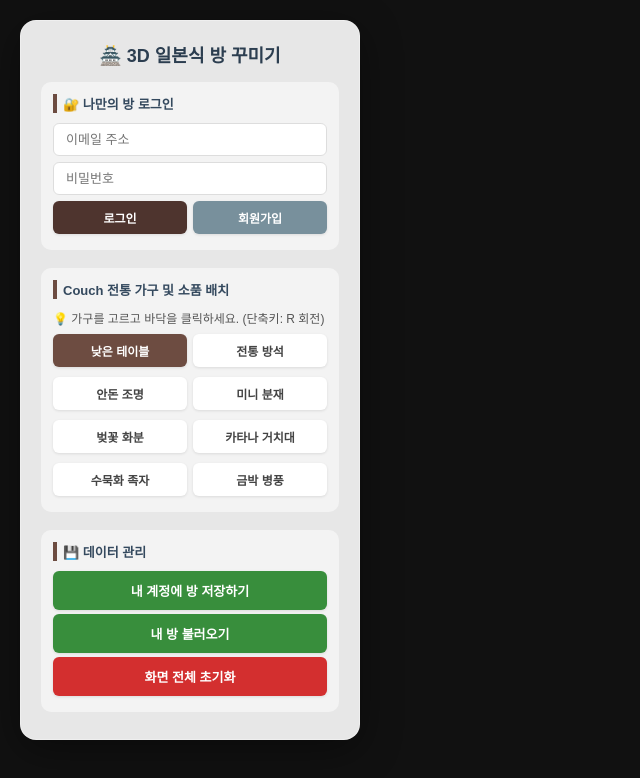
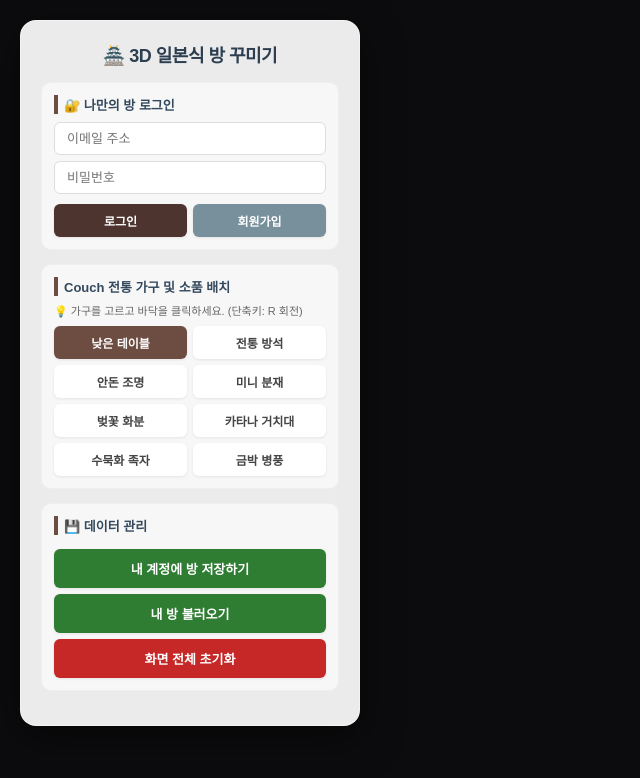
Before and after one commit to alyagsosiji/japan_home, a plain HTML site: page index.html in a window 1280 px wide. Shown: the whole page, without its empty margins (0-640 px from the left). Drawn offline with nearby package versions, Linux system fonts and the light colour scheme.

Commit message:
Update style.css

```diff
--- a/style.css
+++ b/style.css
@@ -9,7 +9,7 @@ body, html {
     width: 100%;
     height: 100%;
     overflow: hidden;
-    background-color: #111;
+    background-color: #0c0c0e;
 }
 
 #canvas-container {
@@ -27,14 +27,14 @@ body, html {
     left: 20px;
     z-index: 10;
     width: 340px;
-    max-height: 90vh;
+    max-height: 92vh;
     overflow-y: auto;
-    background: rgba(255, 255, 255, 0.9);
-    backdrop-filter: blur(12px);
+    background: rgba(255, 255, 255, 0.92);
+    backdrop-filter: blur(16px);
     padding: 20px;
     border-radius: 16px;
-    box-shadow: 0 10px 40px rgba(0, 0, 0, 0.4);
-    border: 1px solid rgba(255, 255, 255, 0.3);
+    box-shadow: 0 12px 40px rgba(0, 0, 0, 0.5);
+    border: 1px solid rgba(255, 255, 255, 0.4);
 }
 
 h1 {
@@ -42,24 +42,32 @@ h1 {
     color: #2c3e50;
     margin-bottom: 15px;
     text-align: center;
+    letter-spacing: -0.5px;
 }
 
 .menu-section {
-    margin-bottom: 18px;
-    background: rgba(255, 255, 255, 0.5);
+    margin-bottom: 14px;
+    background: rgba(255, 255, 255, 0.6);
     padding: 12px;
     border-radius: 10px;
+    border: 1px solid rgba(0,0,0,0.03);
 }
 
 h3 {
     font-size: 13px;
     color: #34495e;
-    margin-bottom: 10px;
+    margin-bottom: 8px;
     border-left: 4px solid #6d4c41;
     padding-left: 6px;
 }
 
-/* 입력창 스타일 */
+.guide-text {
+    font-size: 11px;
+    color: #666;
+    margin-bottom: 8px;
+    line-height: 1.3;
+}
+
 input {
     width: 100%;
     padding: 8px 12px;
@@ -69,10 +77,10 @@ input {
     font-size: 13px;
 }
 
-/* 버튼 구조 정의 */
 .btn-group {
     display: flex;
     gap: 6px;
+    margin-top: 4px;
 }
 
 .grid-menu {
@@ -84,7 +92,6 @@ input {
 button {
     width: 100%;
     padding: 8px 10px;
-    margin-bottom: 4px;
     border: none;
     border-radius: 6px;
     background: #ffffff;
@@ -93,11 +100,12 @@ button {
     font-weight: bold;
     cursor: pointer;
     transition: all 0.15s ease;
-    box-shadow: 0 1px 3px rgba(0,0,0,0.1);
+    box-shadow: 0 1px 3px rgba(0,0,0,0.08);
 }
 
 button:hover {
-    background: #f5f5f5;
+    background: #f1f2f6;
+    transform: translateY(-1px);
 }
 
 button.active {
@@ -115,24 +123,41 @@ button.active {
     background: #78909c;
 }
 
+.action-blue {
+    background: #1e88e5 !important;
+    color: white;
+}
+
 .btn-action {
-    background: #388e3c;
+    background: #2e7d32;
     color: white;
     padding: 10px;
     font-size: 13px;
+    margin-top: 6px;
 }
 
 .btn-action:hover {
-    background: #2e7d32;
+    background: #1b5e20;
 }
 
 .delete {
-    background: #d32f2f !important;
+    background: #c62828 !important;
     color: white;
+}
+.delete:hover {
+    background: #b71c1c !important;
 }
 
 p {
     font-size: 12px;
     color: #555;
-    margin-bottom: 8px;
 }
+
+/* 스크롤바 커스텀 */
+#ui-container::-webkit-scrollbar {
+    width: 6px;
+}
+#ui-container::-webkit-scrollbar-thumb {
+    background: rgba(0,0,0,0.2);
+    border-radius: 3px;
+}
```
